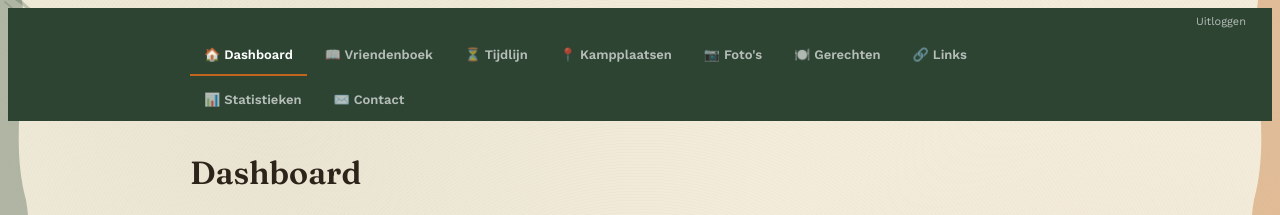
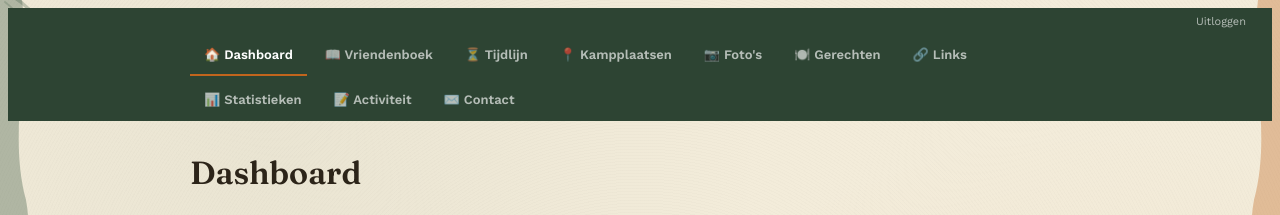
Before and after one commit to tomdemilliano/SintEduardusScouts4ever, a Next.js app: page /beheer in a window 1280 px wide. Shown: the top 215 px of the page. Built offline with nearby package versions, Linux system fonts and the light colour scheme; no server answers; the database is empty; sample sign-in values are in the browser's storage.

Commit message:
Add 'Activiteit' link to AdminNav component

```diff
--- a/components/AdminNav.js
+++ b/components/AdminNav.js
@@ -11,6 +11,7 @@ const SECTIES = [
   { href: '/beheer/gerechten', label: 'Gerechten', icon: '🍽️', match: (p) => p.startsWith('/beheer/gerechten') },
   { href: '/beheer/links', label: 'Links', icon: '🔗', match: (p) => p.startsWith('/beheer/links') },
   { href: '/beheer/statistieken', label: 'Statistieken', icon: '📊', match: (p) => p.startsWith('/beheer/statistieken') },
+  { href: '/beheer/activiteit', label: 'Activiteit', icon: '📝', match: (p) => p.startsWith('/beheer/activiteit') },
   { href: '/beheer/contact', label: 'Contact', icon: '✉️', match: (p) => p.startsWith('/beheer/contact') },
 ];
 
```
